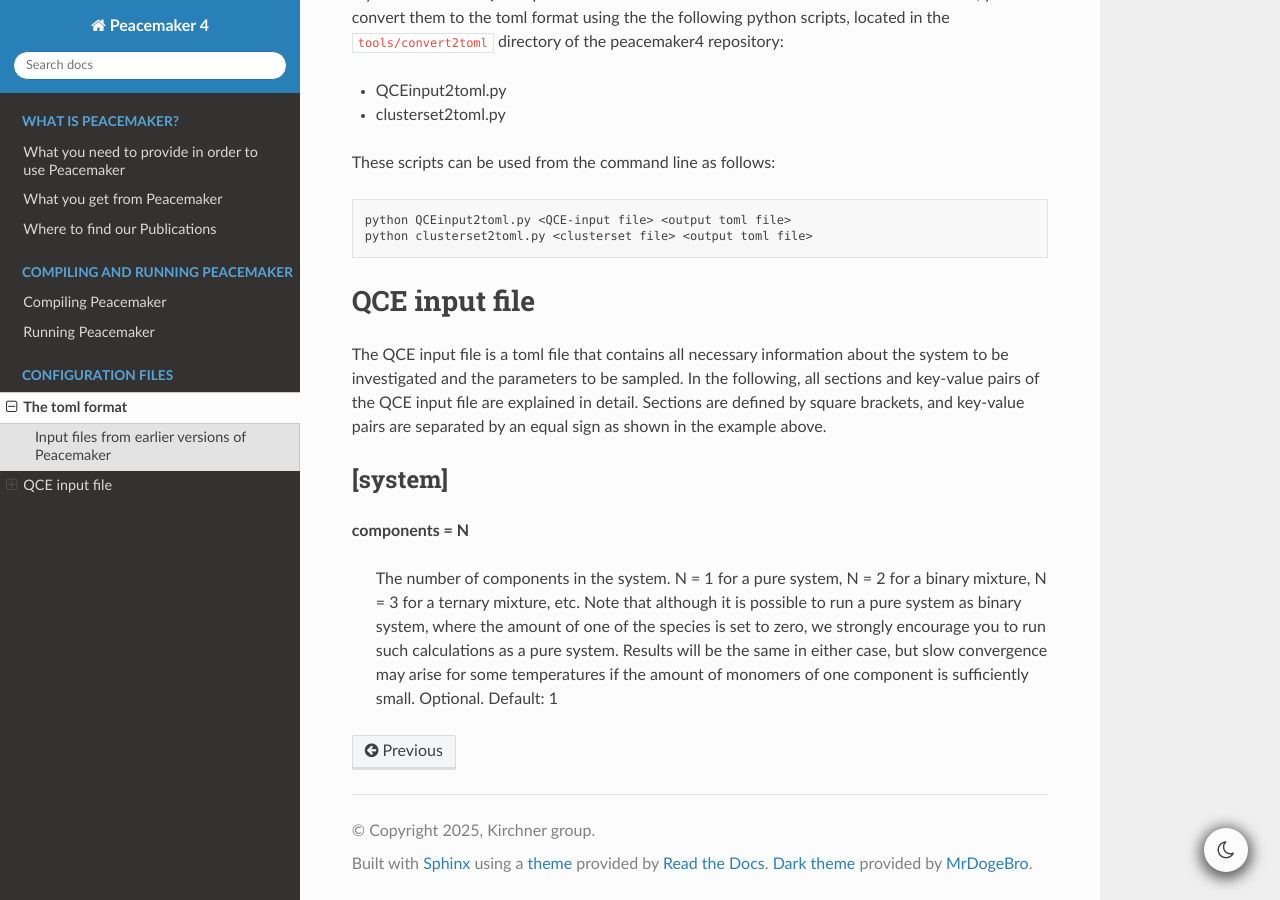
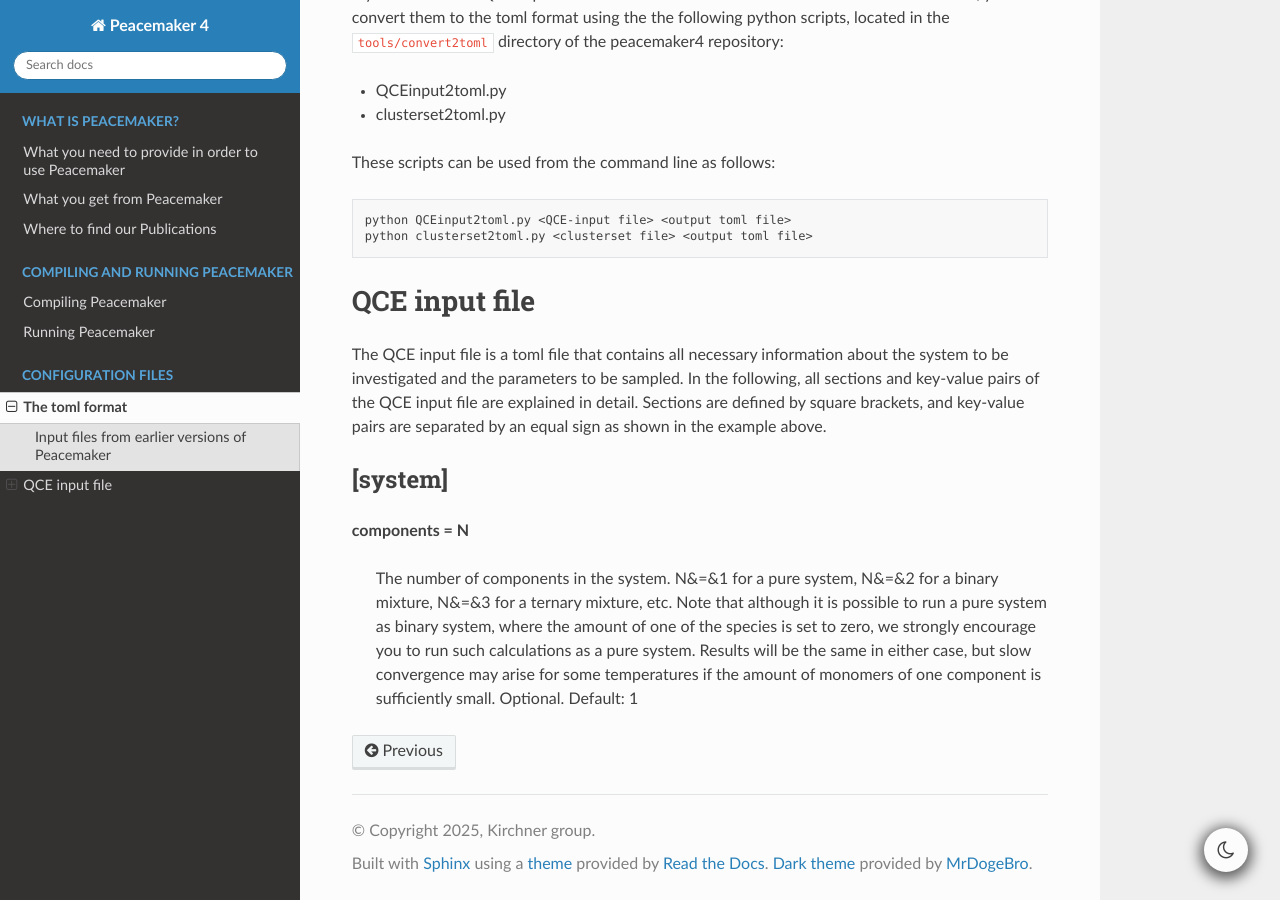
Before and after one commit to kirchners-manta/peacemaker4, a Sphinx documentation site: the page built from docs/source/03_configuration_files.rst, in a window 1280 px wide and 900 px high, scrolled down 805 px. Built offline with Sphinx 7.4.7 and the Read the Docs theme 3.1.0, drawn with Linux system fonts in a browser that asks for light colours.

```diff
--- a/docs/source/03_configuration_files.rst
+++ b/docs/source/03_configuration_files.rst
@@ -61,7 +61,7 @@ shown in the example above.
 **components = N**
 
     The number of components in the system.
-    N = 1 for a pure system, N = 2 for a binary mixture, N = 3 for a ternary mixture, etc.
+    N&=&1 for a pure system, N&=&2 for a binary mixture, N&=&3 for a ternary mixture, etc.
     Note that although it is possible to run a pure system as binary system, where the amount of
     one of the species is set to zero, we strongly encourage you to run such calculations as a pure system.
     Results will be the same in either case, but slow convergence may arise for some temperatures
```
